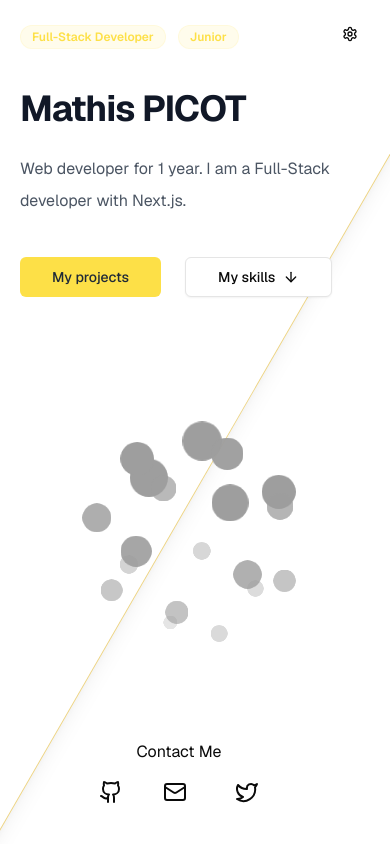
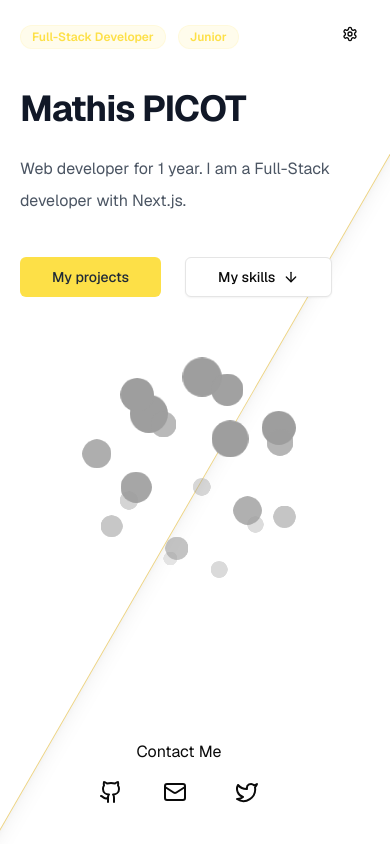
Before and after one commit to SanoffDEV/Portfolio, a Next.js app: page / in a window 390 px wide. Built offline with nearby package versions, Linux system fonts and the light colour scheme.

Commit message:
yeyeyeeyy

```diff
--- a/app/_landing/Hero.tsx
+++ b/app/_landing/Hero.tsx
@@ -52,7 +52,7 @@ export const Hero = () => {
         <div>
           <div
             className="
-           text-yellow-300  text-lg xl:ml-80 m"
+           text-yellow-300  text-lg xl:ml-80 -mt-16 sm:mt-0 "
           >
             <IconCloudDemo />
           </div>
```
